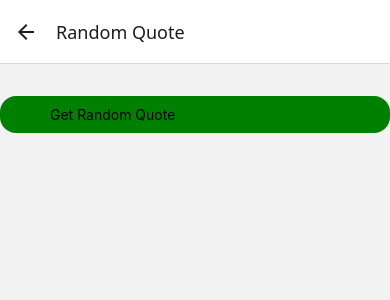
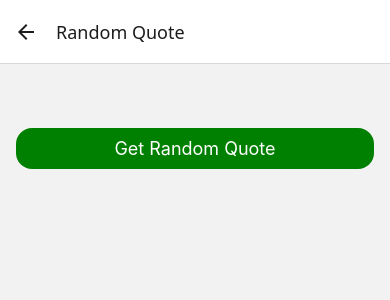
Before and after one commit to abidroid/ReactNativeApp2, a React Native app: screen /RandomQuote in a window 390 px wide. Shown: the top 300 px of the page. Built offline with nearby package versions, Linux system fonts and the light colour scheme; no server answers.

Commit message:
stylesheet

```diff
--- a/screens/RandomQuoteApiScreen.js
+++ b/screens/RandomQuoteApiScreen.js
@@ -1,5 +1,5 @@
 import React, { useEffect } from 'react';
-import { View, Text, Pressable, StyleSheet } from 'react-native';
+import { View, Text, Pressable, StyleSheet, ActivityIndicator } from 'react-native';
 
 const RandomQuoteApiScreen = () => {
 
@@ -23,7 +23,7 @@ const RandomQuoteApiScreen = () => {
         }
     };
 
-    useEffect(() => { getRandomQuote() });
+    useEffect(() => { getRandomQuote() }, []);
 
     // UI
     return (
@@ -32,10 +32,11 @@ const RandomQuoteApiScreen = () => {
             <Text style={styles.quoteText}>{quote.quote}</Text>
             <Text style={styles.authorText}>{quote.author}</Text>
 
+            {isLoading ? <ActivityIndicator /> : <View/>}
             <Pressable style={styles.buttonStyle}
                 onPress={() => getRandomQuote()}
             >
-                <Text>Get Random Quote</Text>
+                <Text style={styles.buttonText}>Get Random Quote</Text>
             </Pressable>
         </View>
     );
@@ -45,10 +46,11 @@ const styles = StyleSheet.create({
     container: {
         flex: 1,
         gap: 16,
+        padding: 16,
     },
 
     quoteText: {
-        fontSize: 20,
+        fontSize: 24,
         fontWeight: 'bold',
         textAlign: 'center',
     },
@@ -64,6 +66,12 @@ const styles = StyleSheet.create({
         paddingVertical: 10,
         paddingHorizontal: 50,
         borderRadius: 16,
+    },
+
+    buttonText: {
+        color: 'white',
+        textAlign: 'center',
+        fontSize: 18,
     }
 });
 
```
